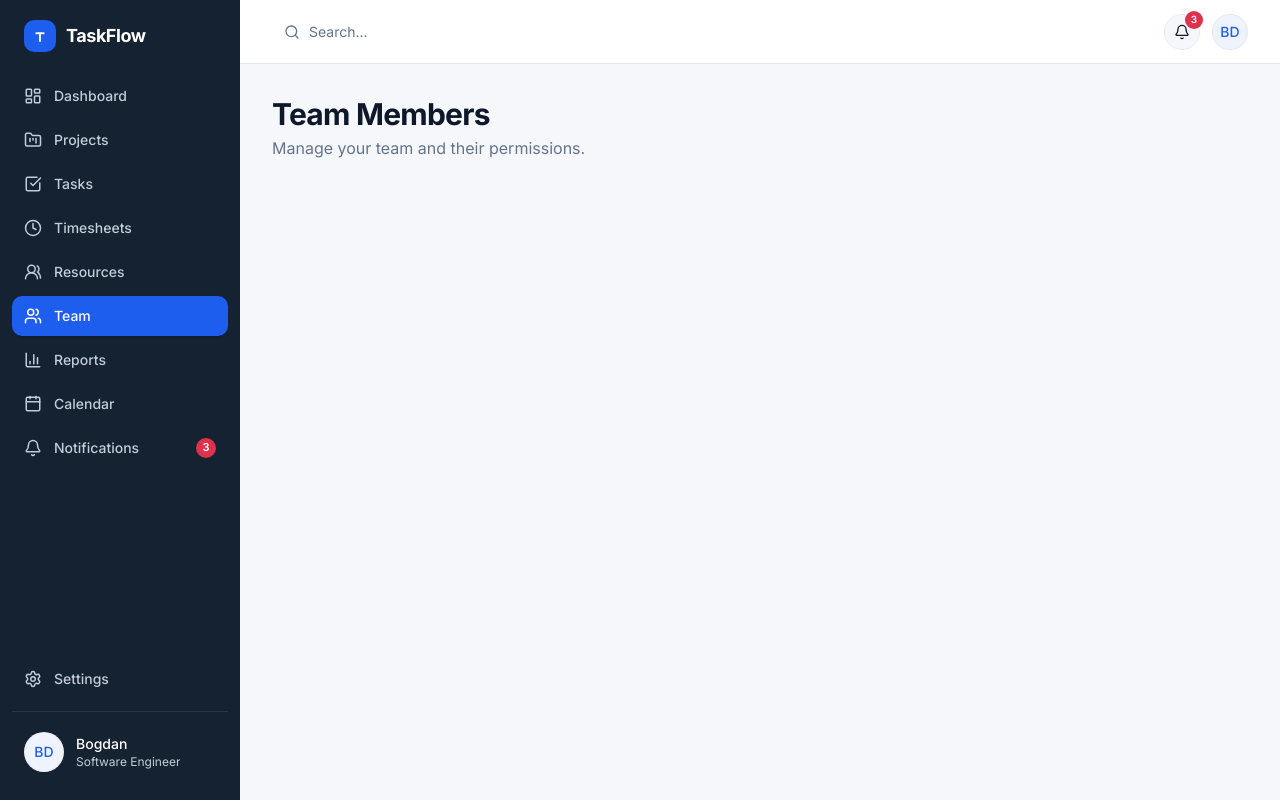
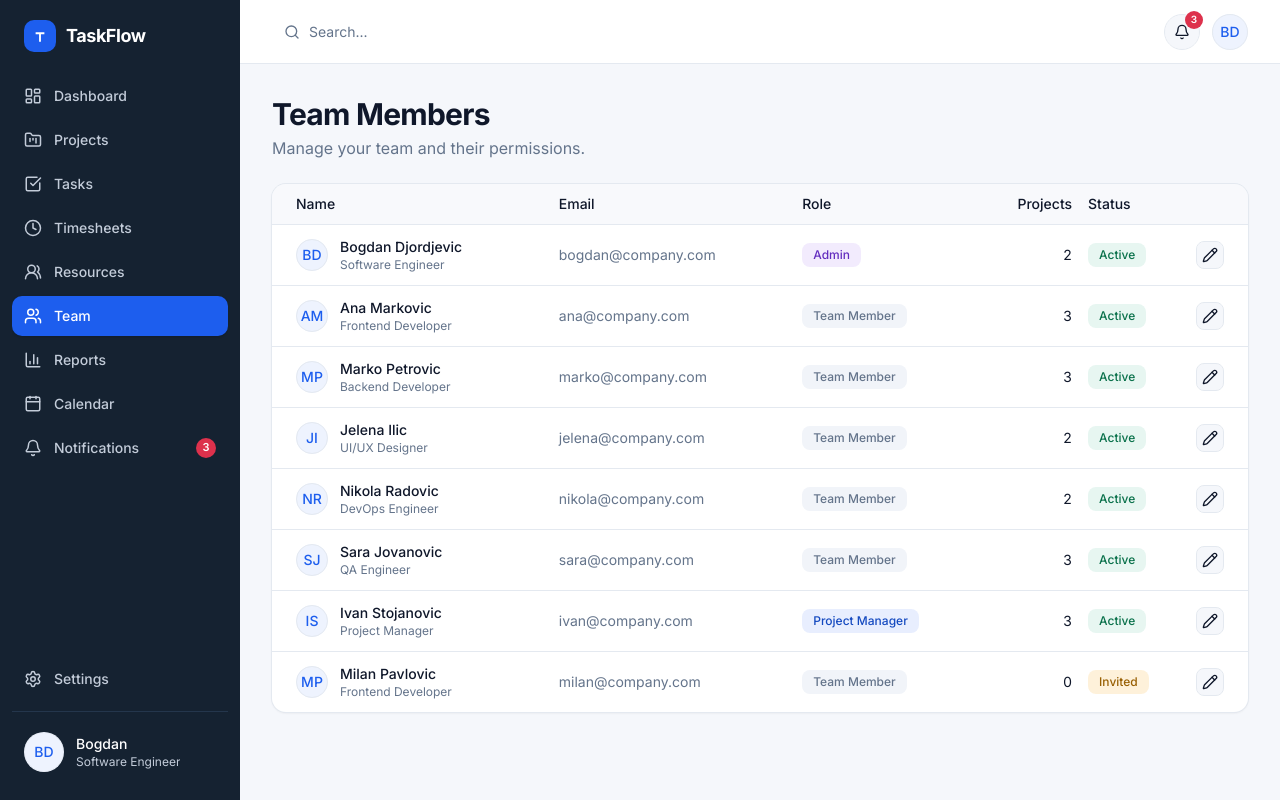
Before and after one commit to bociwess0/TaskFlow, a Next.js app in the folder apps/web/: page /team in a window 1280 px wide. Built offline with nearby package versions, Linux system fonts and the light colour scheme.

Commit message:
feat(team): add team members table

```diff
--- a/apps/web/src/app/(app)/team/page.tsx
+++ b/apps/web/src/app/(app)/team/page.tsx
@@ -1,5 +1,6 @@
 import type { Metadata } from "next";
 import { PageHeader } from "@/components/shared/page-header";
+import { TeamMembersTable } from "@/features/team/components/team-members-table";
 
 export const metadata: Metadata = {
   title: "Team Members",
@@ -9,6 +10,7 @@ export default function TeamPage() {
   return (
     <div className="mx-auto flex max-w-7xl flex-col gap-6">
       <PageHeader title="Team Members" description="Manage your team and their permissions." />
+      <TeamMembersTable />
     </div>
   );
 }
--- /dev/null
+++ b/apps/web/src/components/ui/table.tsx
@@ -0,0 +1,88 @@
+"use client";
+
+import * as React from "react";
+import { cn } from "cn";
+
+function Table({ className, ...props }: React.ComponentProps<"table">) {
+  return (
+    <div data-slot="table-container" className="relative w-full overflow-x-auto">
+      <table
+        data-slot="table"
+        className={cn("w-full caption-bottom text-sm", className)}
+        {...props}
+      />
+    </div>
+  );
+}
+
+function TableHeader({ className, ...props }: React.ComponentProps<"thead">) {
+  return <thead data-slot="table-header" className={cn("[&_tr]:border-b", className)} {...props} />;
+}
+
+function TableBody({ className, ...props }: React.ComponentProps<"tbody">) {
+  return (
+    <tbody
+      data-slot="table-body"
+      className={cn("[&_tr:last-child]:border-0", className)}
+      {...props}
+    />
+  );
+}
+
+function TableFooter({ className, ...props }: React.ComponentProps<"tfoot">) {
+  return (
+    <tfoot
+      data-slot="table-footer"
+      className={cn("border-t bg-muted/50 font-medium [&>tr]:last:border-b-0", className)}
+      {...props}
+    />
+  );
+}
+
+function TableRow({ className, ...props }: React.ComponentProps<"tr">) {
+  return (
+    <tr
+      data-slot="table-row"
+      className={cn(
+        "border-b transition-colors hover:bg-muted/50 has-aria-expanded:bg-muted/50 data-[state=selected]:bg-muted",
+        className,
+      )}
+      {...props}
+    />
+  );
+}
+
+function TableHead({ className, ...props }: React.ComponentProps<"th">) {
+  return (
+    <th
+      data-slot="table-head"
+      className={cn(
+        "h-10 px-2 text-left align-middle font-medium whitespace-nowrap text-foreground has-[[role=checkbox]]:pr-0",
+        className,
+      )}
+      {...props}
+    />
+  );
+}
+
+function TableCell({ className, ...props }: React.ComponentProps<"td">) {
+  return (
+    <td
+      data-slot="table-cell"
+      className={cn("p-2 align-middle whitespace-nowrap has-[[role=checkbox]]:pr-0", className)}
+      {...props}
+    />
+  );
+}
+
+function TableCaption({ className, ...props }: React.ComponentProps<"caption">) {
+  return (
+    <caption
+      data-slot="table-caption"
+      className={cn("mt-4 text-sm text-muted-foreground", className)}
+      {...props}
+    />
+  );
+}
+
+export { Table, TableHeader, TableBody, TableFooter, TableHead, TableRow, TableCell, TableCaption };
--- /dev/null
+++ b/apps/web/src/features/team/components/team-members-table.tsx
@@ -0,0 +1,148 @@
+"use client";
+
+import { Pencil } from "lucide-react";
+import type { ReactNode } from "react";
+import { EmptyState } from "@/components/shared/empty-state";
+import { ErrorState } from "@/components/shared/error-state";
+import { RoleBadge } from "@/components/shared/role-badge";
+import { StatusBadge } from "@/components/shared/status-badge";
+import { UserAvatar } from "@/components/shared/user-avatar";
+import { Button } from "@/components/ui/button";
+import { Card } from "@/components/ui/card";
+import { Skeleton } from "@/components/ui/skeleton";
+import {
+  Table,
+  TableBody,
+  TableCell,
+  TableHead,
+  TableHeader,
+  TableRow,
+} from "@/components/ui/table";
+import { useTeamMembers } from "@/features/team/hooks/use-team-members";
+import { cn } from "@/lib/utils";
+import type { TeamMember } from "@/types/team";
+
+const SKELETON_ROWS = 6;
+
+// Email and Projects are hidden on narrow screens so the table fits without horizontal scroll.
+const EMAIL_CELL = "hidden md:table-cell";
+const PROJECTS_CELL = "hidden text-right sm:table-cell";
+const FIRST_CELL = "pl-4 sm:pl-6";
+const LAST_CELL = "w-px pr-4 sm:pr-6";
+
+export function TeamMembersTable() {
+  const { data: members, isPending, isError, isPlaceholderData, refetch } = useTeamMembers();
+
+  if (isError) {
+    return (
+      <Card className="py-12">
+        <ErrorState message="Could not load team members." onRetry={() => refetch()} />
+      </Card>
+    );
+  }
+
+  if (!isPending && members.length === 0) {
+    return (
+      <Card className="py-12">
+        <EmptyState message="No team members found" />
+      </Card>
+    );
+  }
+
+  return (
+    <TableCard>
+      <TableBody
+        className={cn("transition-opacity", isPlaceholderData && "opacity-60")}
+        aria-busy={isPending || isPlaceholderData}
+      >
+        {isPending
+          ? Array.from({ length: SKELETON_ROWS }, (_, index) => <MemberRowSkeleton key={index} />)
+          : members.map((member) => <MemberRow key={member.id} member={member} />)}
+      </TableBody>
+    </TableCard>
+  );
+}
+
+function TableCard({ children }: { children: ReactNode }) {
+  return (
+    <Card className="gap-0 py-0">
+      <Table>
+        <TableHeader className="bg-muted/50">
+          <TableRow className="hover:bg-transparent">
+            <TableHead className={FIRST_CELL}>Name</TableHead>
+            <TableHead className={EMAIL_CELL}>Email</TableHead>
+            <TableHead>Role</TableHead>
+            <TableHead className={PROJECTS_CELL}>Projects</TableHead>
+            <TableHead>Status</TableHead>
+            <TableHead className={LAST_CELL}>
+              <span className="sr-only">Actions</span>
+            </TableHead>
+          </TableRow>
+        </TableHeader>
+        {children}
+      </Table>
+    </Card>
+  );
+}
+
+function MemberRow({ member }: { member: TeamMember }) {
+  return (
+    <TableRow>
+      <TableCell className={cn(FIRST_CELL, "py-3 whitespace-normal")}>
+        <div className="flex items-center gap-3">
+          <UserAvatar user={member} />
+          <div className="flex min-w-0 flex-col">
+            <span className="font-medium">{member.name}</span>
+            <span className="text-xs text-muted-foreground">{member.jobTitle}</span>
+          </div>
+        </div>
+      </TableCell>
+      <TableCell className={cn(EMAIL_CELL, "text-muted-foreground")}>{member.email}</TableCell>
+      <TableCell>
+        <RoleBadge role={member.role} />
+      </TableCell>
+      <TableCell className={cn(PROJECTS_CELL, "tabular-nums")}>{member.projectCount}</TableCell>
+      <TableCell>
+        <StatusBadge status={member.status} />
+      </TableCell>
+      <TableCell className={LAST_CELL}>
+        {/* No action yet; editing comes with EditMemberDialog. */}
+        <Button variant="outline" size="icon-sm" aria-label={`Edit ${member.name}`}>
+          <Pencil />
+        </Button>
+      </TableCell>
+    </TableRow>
+  );
+}
+
+/** Mirrors MemberRow so the table doesn't jump when data arrives. */
+function MemberRowSkeleton() {
+  return (
+    <TableRow className="hover:bg-transparent" aria-hidden>
+      <TableCell className={cn(FIRST_CELL, "py-3")}>
+        <div className="flex items-center gap-3">
+          <Skeleton className="size-8 rounded-full" />
+          <div className="flex flex-col gap-1.5">
+            <Skeleton className="h-4 w-28" />
+            <Skeleton className="h-3 w-20" />
+          </div>
+        </div>
+      </TableCell>
+      <TableCell className={EMAIL_CELL}>
+        <Skeleton className="h-4 w-36" />
+      </TableCell>
+      <TableCell>
+        <Skeleton className="h-6 w-24 rounded-md" />
+      </TableCell>
+      <TableCell className={PROJECTS_CELL}>
+        <Skeleton className="ml-auto h-4 w-4" />
+      </TableCell>
+      <TableCell>
+        <Skeleton className="h-6 w-14 rounded-md" />
+      </TableCell>
+      <TableCell className={LAST_CELL}>
+        <Skeleton className="size-7 rounded-md" />
+      </TableCell>
+    </TableRow>
+  );
+}
```
Also changed, not shown: 1 other file (tests, documents, lock files or other folders).
